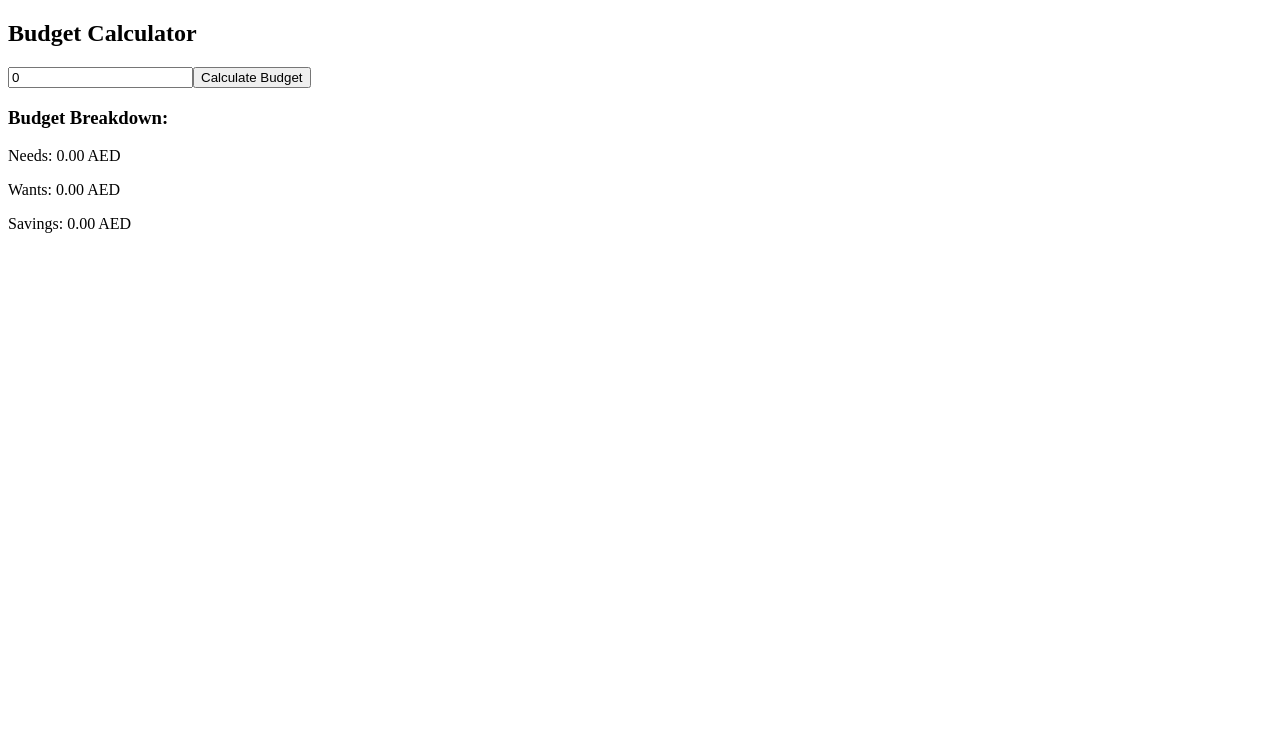
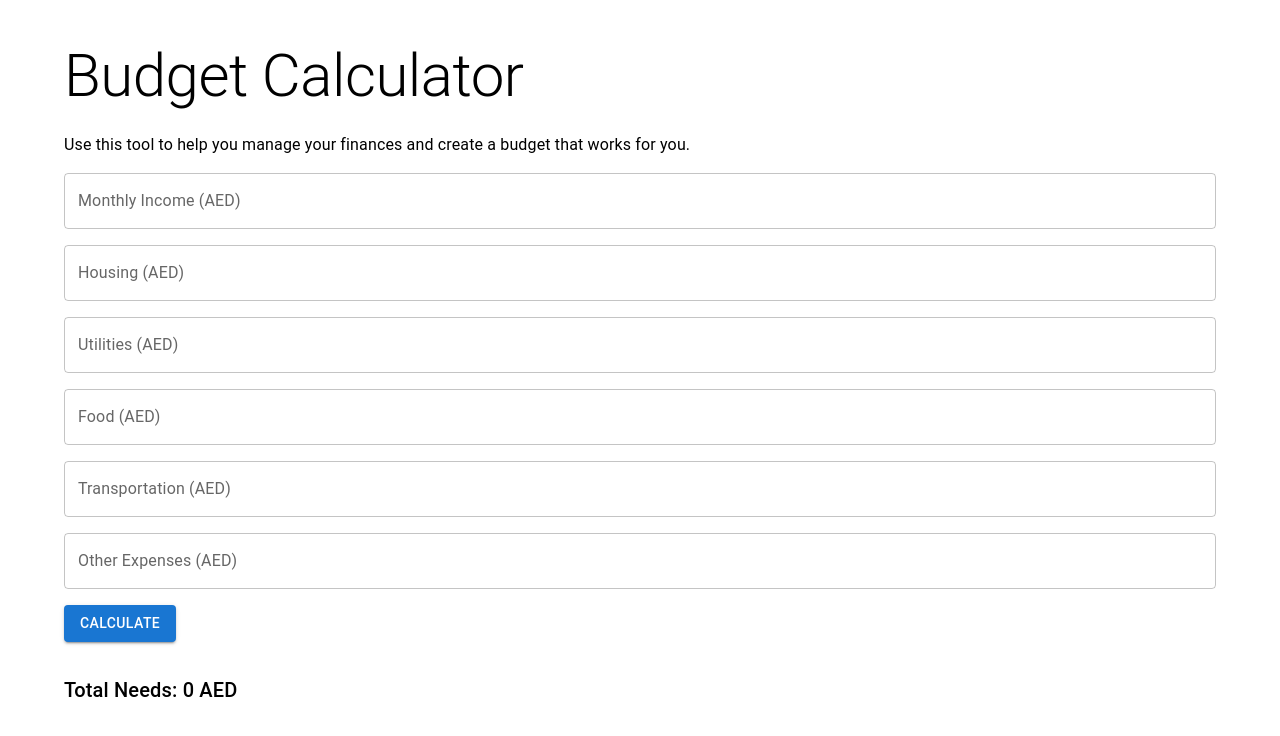
Before and after one commit to AdamXie3/finwei, a React (Vite) app: page /calculator in a window 1280 px wide. Shown: the top 736 px of the page. Built offline with nearby package versions, Linux system fonts and the light colour scheme.

Commit message:
Update BudgetCalculator.jsx

```diff
--- a/src/pages/BudgetCalculator.jsx
+++ b/src/pages/BudgetCalculator.jsx
@@ -1,69 +1,86 @@
 import React, { useState } from 'react';
-
-const budgetCalculatorData = {
-  housing: {
-    oneBedroomCityCentre: 8213.16,
-    oneBedroomOutsideCentre: 5372.12,
-  },
-  utilities: 835.82,
-  groceries: {
-    milk: 6.76,
-    bread: 5.29,
-    eggs: 11.87,
-    chicken: 32.84,
-  },
-  transportation: {
-    publicTransportMonthly: 300.00,
-    gasolinePerLiter: 2.95,
-  },
-  dining: {
-    inexpensiveRestaurant: 45.00,
-    midRangeRestaurant: 255.00,
-  },
-  education: {
-    preschoolMonthly: 3013.33,
-  },
-};
+import { Container, Typography, TextField, Button, Box } from '@mui/material';
 
 const BudgetCalculator = () => {
+  // State variables for income and expenses
   const [income, setIncome] = useState(0);
-  const [budget, setBudget] = useState({ needs: 0, wants: 0, savings: 0 });
+  const [housing, setHousing] = useState(0);
+  const [utilities, setUtilities] = useState(0);
+  const [food, setFood] = useState(0);
+  const [transportation, setTransportation] = useState(0);
+  const [otherExpenses, setOtherExpenses] = useState(0);
 
-  const calculateBudget = () => {
-    const totalNeeds =
-      budgetCalculatorData.housing.oneBedroomCityCentre +
-      budgetCalculatorData.utilities +
-      budgetCalculatorData.groceries.milk +
-      budgetCalculatorData.transportation.publicTransportMonthly;
+  // Calculate total needs
+  const calculateNeeds = () => {
+    const totalNeeds = Number(housing) + Number(utilities) + Number(food) + Number(transportation) + Number(otherExpenses);
+    return totalNeeds;
+  };
 
-    const needs = income * 0.5 - totalNeeds;
-    const wants = income * 0.3;
-    const savings = income * 0.2;
-
-    setBudget({
-      needs: needs < 0 ? 0 : needs,
-      wants,
-      savings,
-    });
+  // Handle form submission
+  const handleSubmit = (e) => {
+    e.preventDefault();
+    alert(`Total Needs: ${calculateNeeds()} AED`);
   };
 
   return (
-    <div>
-      <h2>Budget Calculator</h2>
-      <input
-        type="number"
-        placeholder="Enter your income"
-        value={income}
-        onChange={(e) => setIncome(Number(e.target.value))}
-      />
-      <button onClick={calculateBudget}>Calculate Budget</button>
-      <div>
-        <h3>Budget Breakdown:</h3>
-        <p>Needs: {budget.needs.toFixed(2)} AED</p>
-        <p>Wants: {budget.wants.toFixed(2)} AED</p>
-        <p>Savings: {budget.savings.toFixed(2)} AED</p>
-      </div>
-    </div>
+    <Container sx={{ py: 4 }}>
+      <Typography variant="h2" gutterBottom>
+        Budget Calculator
+      </Typography>
+      <Typography paragraph>
+        Use this tool to help you manage your finances and create a budget that works for you.
+      </Typography>
+      <Box component="form" onSubmit={handleSubmit} sx={{ mt: 2 }}>
+        <TextField
+          label="Monthly Income (AED)"
+          variant="outlined"
+          fullWidth
+          onChange={(e) => setIncome(e.target.value)}
+          sx={{ mb: 2 }}
+        />
+        <TextField
+          label="Housing (AED)"
+          variant="outlined"
+          fullWidth
+          onChange={(e) => setHousing(e.target.value)}
+          sx={{ mb: 2 }}
+        />
+        <TextField
+          label="Utilities (AED)"
+          variant="outlined"
+          fullWidth
+          onChange={(e) => setUtilities(e.target.value)}
+          sx={{ mb: 2 }}
+        />
+        <TextField
+          label="Food (AED)"
+          variant="outlined"
+          fullWidth
+          onChange={(e) => setFood(e.target.value)}
+          sx={{ mb: 2 }}
+        />
+        <TextField
+          label="Transportation (AED)"
+          variant="outlined"
+          fullWidth
+          onChange={(e) => setTransportation(e.target.value)}
+          sx={{ mb: 2 }}
+        />
+        <TextField
+          label="Other Expenses (AED)"
+          variant="outlined"
+          fullWidth
+          onChange={(e) => setOtherExpenses(e.target.value)}
+          sx={{ mb: 2 }}
+        />
+        <Button variant="contained" color="primary" type="submit">
+          Calculate
+        </Button>
+      </Box>
+      <Typography variant="h6" sx={{ mt: 4 }}>
+        Total Needs: {calculateNeeds()} AED
+      </Typography>
+    </Container>
   );
 };
 
```
